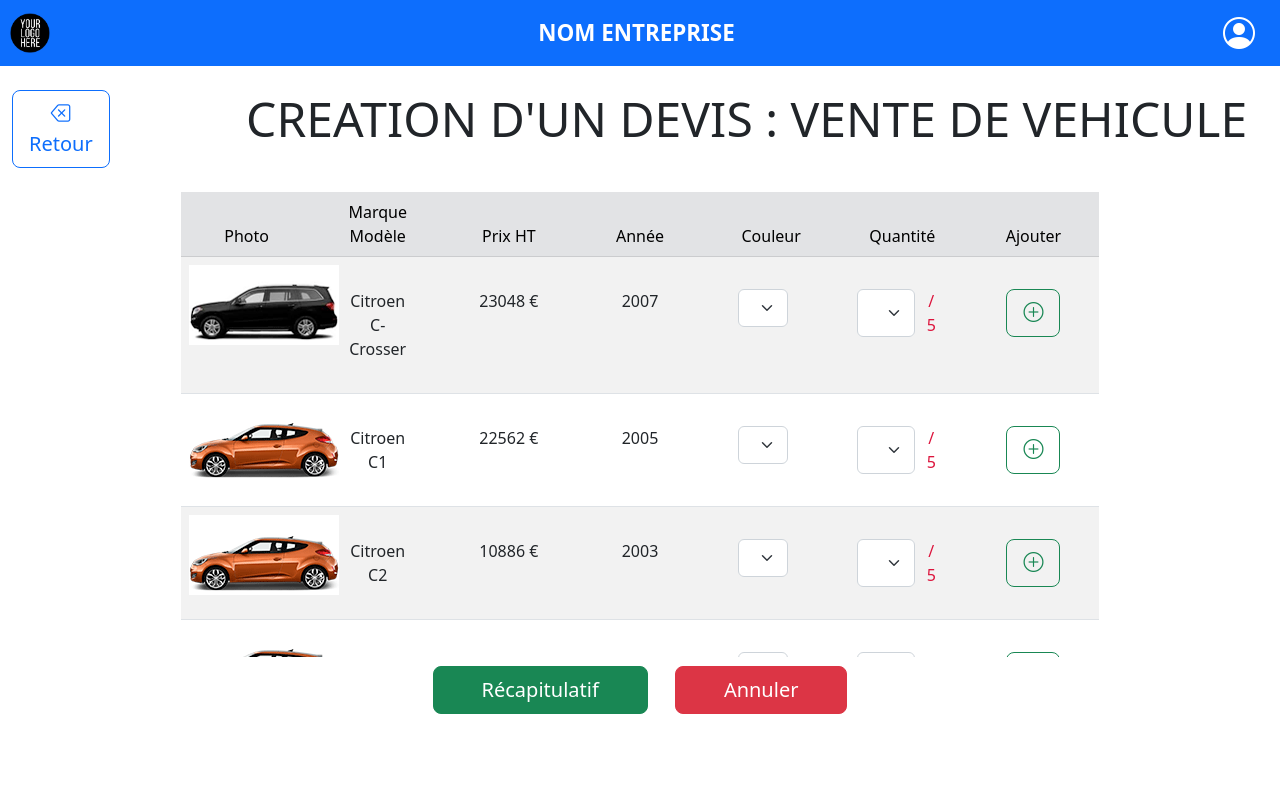
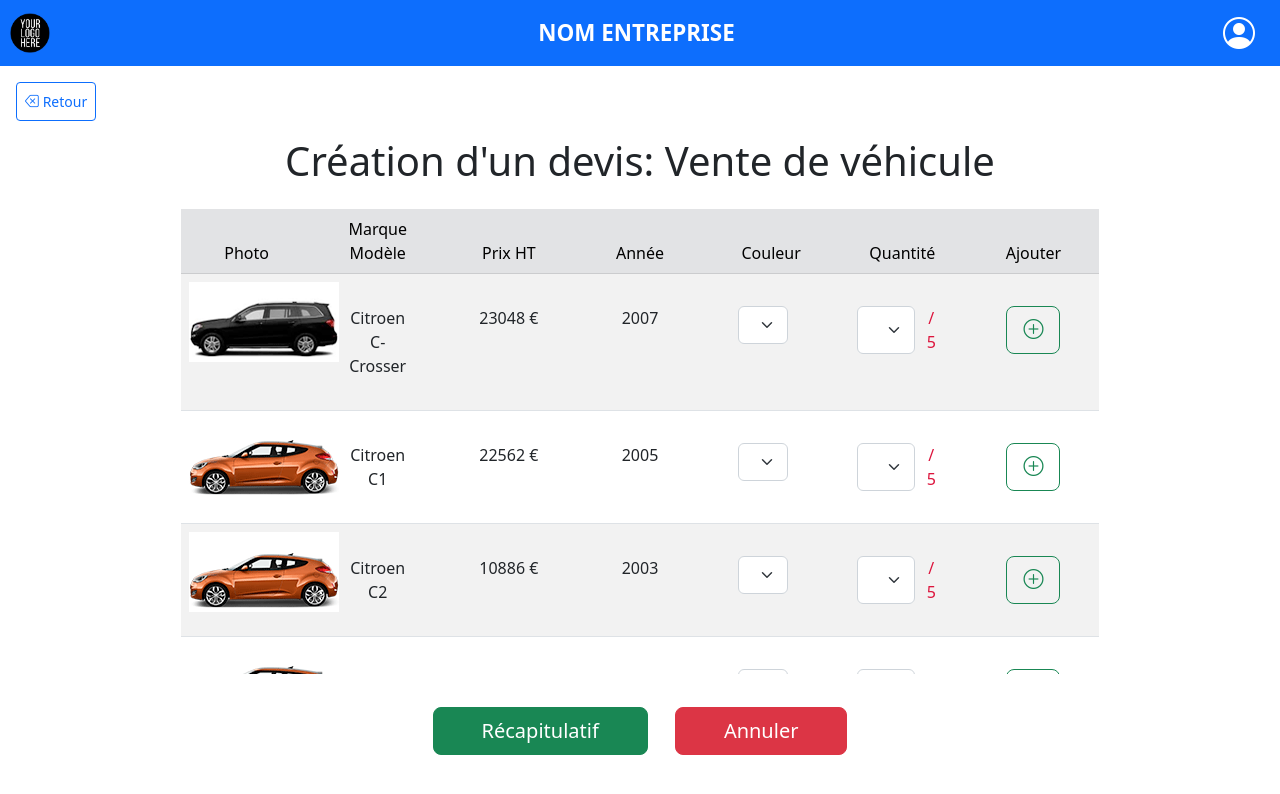
Before and after one commit to Pallies/ang13TP, an Angular app: page /devis/creation in a window 1280 px wide. Shown: the top 794 px of the page. Built offline with nearby package versions, Linux system fonts and the light colour scheme; data requests are answered from the project's data file.

Commit message:
clean code devis recap et devis creation

```diff
--- a/src/app/devis/creation/creation-devis.component.html
+++ b/src/app/devis/creation/creation-devis.component.html
@@ -1,17 +1,11 @@
-<div class="container-fluid">
-  <!-- TITRE -->
-  <div class="row my-4">
-    <div class="col-1">
-      <button class="btn btn-lg btn-outline-primary" (click)="onBack()">
-        <i class="bi bi-backspace"></i> Retour
-      </button>
-    </div>
-    <div class="offset-1 col-10">
-      <h1 class="display-5 text-center">
-        CREATION D'UN DEVIS : VENTE DE VEHICULE
-      </h1>
-    </div>
-  </div>
+<!-- TITRE -->
+<a class="h5">
+  <button class="btn btn-sm btn-outline-primary m-3 p-2" (click)="onBack()">
+    <i class="bi bi-backspace"></i> Retour
+  </button>
+</a>
+<h1 class="text-center">Création d'un devis: Vente de véhicule</h1>
+<div class="container-fluid mt-4">
   <!-- FILTRE -->
   <div class="row">
     <div class="col"></div>
@@ -39,7 +33,7 @@
           <tr *ngFor="let vehicule of vehicules; let i = index">
             <td>
               <img
-                [src]="'/assets/images/car/' + vehicule.photo"
+                [src]="'./assets/images/car/' + vehicule.photo"
                 [alt]="vehicule.marque + ' ' + vehicule.modele"
               />
             </td>
@@ -72,7 +66,7 @@
         </tbody>
         <tfoot>
           <td colspan="6">
-            <div class="w-50 d-flex justify-content-around m-auto">
+            <div class="w-50 d-flex justify-content-around m-auto mt-4">
               <button
                 class="btn btn-lg btn-success px-5"
                 routerLink="/devis/recap"
--- a/src/app/devis/creation/creation-devis.component.ts
+++ b/src/app/devis/creation/creation-devis.component.ts
@@ -1,8 +1,5 @@
 import { ActivatedRoute, Router } from '@angular/router';
-import {
-  Component,
-  OnInit,
-} from '@angular/core';
+import { Component, OnInit } from '@angular/core';
 import { Vehicule } from 'src/app/core/models/vehicule';
 import { DevisVehiculeService } from '../devis-vehicule.service';
 import { map, Observable } from 'rxjs';
@@ -21,13 +18,13 @@
     private router: Router
   ) {}
   onBack() {
-    this.devis.init();
-    this.router.navigate(['menu','vehicules']);
+    this.router.navigated = false;
+    this.router.navigate(['menu', 'vehicules']);
   }
   ngOnInit(): void {
+    this.devis.init()
     this.vehicules = this.route.snapshot.data['dataVehicules'];
     this.maj$ = this.devis.commande.pipe(map((_) => true));
-    this.devis.commande.subscribe((d) => console.log(d));
   }
   ajouter(vehicule: Vehicule) {
     if (
--- a/src/app/devis/devis-vehicule.service.ts
+++ b/src/app/devis/devis-vehicule.service.ts
@@ -7,12 +7,12 @@
 })
 export class DevisVehiculeService {
   commande: BehaviorSubject<Vehicule[]> = new BehaviorSubject<Vehicule[]>([]);
-  constructor() {
-    this.init();
-  }
+  constructor() {}
+
   init() {
     this.commande.next([]);
   }
+
   add(vehicule: Vehicule) {
     // si vide met la première donnée
     if (this.value.length == 0) this.value.push(vehicule);
--- a/src/app/devis/recap-devis/recap-devis.component.html
+++ b/src/app/devis/recap-devis/recap-devis.component.html
@@ -1,18 +1,14 @@
-<div class="container-fluid">
 <!-- TITRE -->
-  <div class="row my-4">
-    <div class="col-1">
+<a class="h5">
   <button
-        class="btn btn-lg btn-outline-primary"
+    class="btn btn-sm btn-outline-primary m-3 p-2"
     routerLink="/devis/creation"
   >
     <i class="bi bi-backspace"></i> Retour
   </button>
-    </div>
-    <div class="offset-1 col-10">
-      <h1 class="display-5 text-center">RECAPITULATIF DU DEVIS</h1>
-    </div>
-  </div>
+</a>
+<h1 class="text-center">Récapitulatif</h1>
+<div class="container-fluid">
   <!-- TABLEAU -->
   <div class="row w-75 m-auto">
     <div class="col">
@@ -50,14 +46,12 @@
     </div>
   </div>
   <div class="row">
-    <div class="offset-2 col-4 my-4 ">
-
+    <div class="offset-2 col-4 my-4">
       <select class="form-select btn btn-info">
         <option selected>Sélectionner le client</option>
-      <option
-        *ngFor="let client of clients"
-        style="background-color:white"
-      >{{client.nom }} {{client.prenom}}</option>
+        <option *ngFor="let client of clients" style="background-color: white">
+          {{ client.nom }} {{ client.prenom }}
+        </option>
       </select>
     </div>
   </div>
@@ -77,10 +71,10 @@
             </thead>
             <tbody>
               <tr>
-                <td>{{quantiteTotal}}</td>
-                <td>{{prixTotal}}</td>
+                <td>{{ quantiteTotal }}</td>
+                <td>{{ prixTotal }}</td>
                 <td>20 %</td>
-                <td>{{quantiteTotal*prixTotal*20/100}}</td>
+                <td>{{ (quantiteTotal * prixTotal * 20) / 100 }}</td>
               </tr>
             </tbody>
           </table>
@@ -93,7 +87,9 @@
         >
           Valider
         </button>
-        <button class="btn btn-lg btn-danger px-5" >Annuler</button>
+        <button class="btn btn-lg btn-danger px-5" (click)="onBack()">
+          Annuler
+        </button>
       </div>
     </div>
   </div>
--- a/src/app/devis/recap-devis/recap-devis.component.ts
+++ b/src/app/devis/recap-devis/recap-devis.component.ts
@@ -1,9 +1,10 @@
-import { Utilisateur } from './../../core/models/utilisateur';
+import { ApiService } from './../../core/services/api.service';
 import { ActivatedRoute, Router } from '@angular/router';
 import { Subscription } from 'rxjs';
 import { Vehicule } from 'src/app/core/models/vehicule';
 import { Component, OnInit, OnDestroy } from '@angular/core';
 import { DevisVehiculeService } from '../devis-vehicule.service';
+import { Client } from 'src/app/core/models/client';
 
 @Component({
   selector: 'app-recap-devis',
@@ -12,24 +13,34 @@
 })
 export class RecapDevisComponent implements OnInit, OnDestroy {
   venteVehicules!: Vehicule[];
-  clients!:Utilisateur[];
+  clients!: Client[];
   subscription!: Subscription;
 
-  constructor(private devis: DevisVehiculeService,private route:ActivatedRoute,private router:Router) {}
+  constructor(
+    private devis: DevisVehiculeService,
+    private api: ApiService<Client>,
+    private route: ActivatedRoute,
+    private router: Router
+  ) {}
 
   ngOnInit(): void {
-    this.clients=this.route.snapshot.data['dataClients']
+    this.clients = this.route.snapshot.data['dataClients'];
+    this.api.getAll();
     this.subscription = this.devis.commande.subscribe(
       (data) => (this.venteVehicules = data)
     );
   }
-  get quantiteTotal():number{
+  get quantiteTotal(): number {
     return this.devis.quantiteTotal;
   }
-  get prixTotal():number{
+  get prixTotal(): number {
     return this.devis.prixTotalHT;
   }
-
+  onBack() {
+    this.router.navigated = false;
+    this.api.name = 'vehicules';
+    this.router.navigate(['menu', 'vehicules']);
+  }
   ngOnDestroy(): void {
     this.subscription.closed;
   }
```
Also changed, not shown: src/app/devis/creation/creation-devis.ts (deleted). Lines whose indentation alone changed are shown as unchanged.
